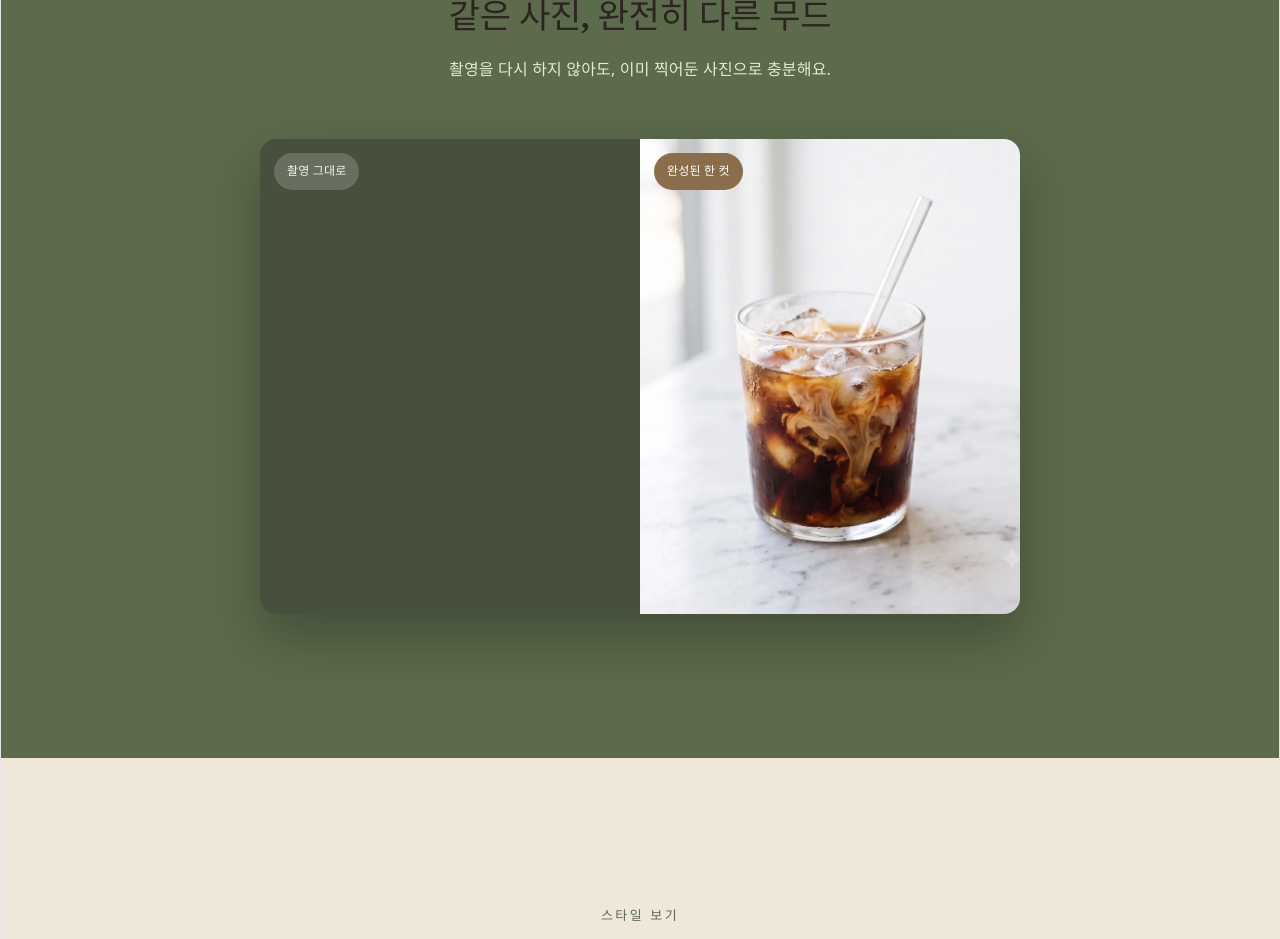
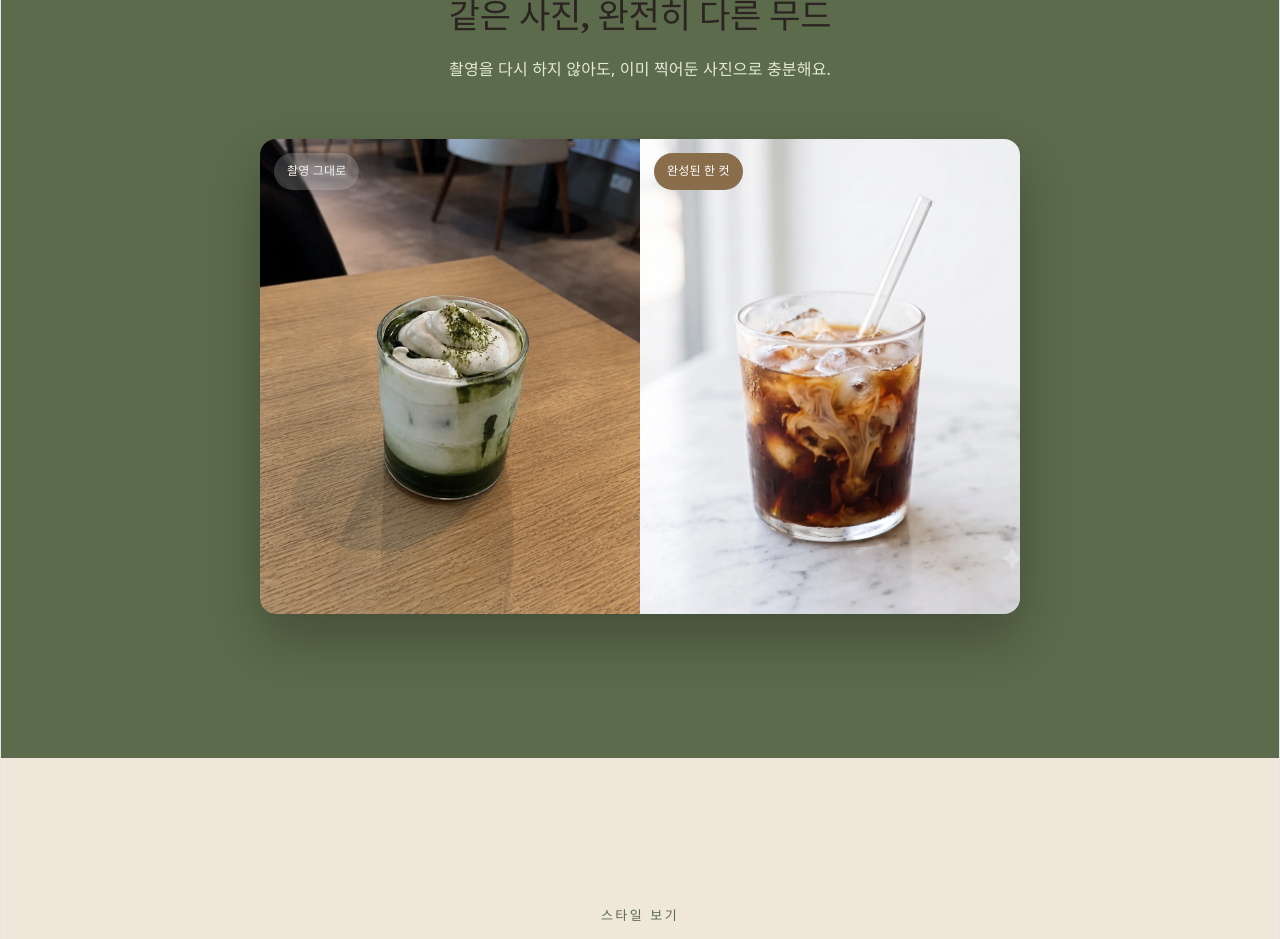
Before and after one commit to ysy-works/ad-creator, a React app in the folder frontend/: page / in a window 1280 px wide. Shown: the part 1900-2839 px from the top of the page. Built offline with nearby package versions, Linux system fonts and the light colour scheme; the HTML template or start-up script is replaced by a standard one.

Commit message:
fix: Before/After 데모 이미지를 natural_white__product_large + 신규 원본 사진으로 교체

```diff
--- a/frontend/src/Home.jsx
+++ b/frontend/src/Home.jsx
@@ -352,7 +352,7 @@ function Home({ onStart, lang = "ko", setLang }) {
         .home-ba-grid { display: grid; grid-template-columns: 1fr 1fr; max-width: 760px; margin: 0 auto; border-radius: 16px; overflow: hidden; box-shadow: 0 24px 56px rgba(0,0,0,0.28); }
         .home-ba-col { position: relative; aspect-ratio: 4/5; display: flex; align-items: center; justify-content: center; }
         .home-ba-col.before { background: #46503C; }
-        .home-ba-col.after img { width: 100%; height: 100%; object-fit: cover; }
+        .home-ba-col img { width: 100%; height: 100%; object-fit: cover; }
         .home-ba-tag { position: absolute; top: 14px; left: 14px; font-size: 12px; padding: 5px 13px; border-radius: 999px; font-weight: 700; }
         .home-ba-col.before .home-ba-tag { background: rgba(255,255,255,0.18); color: #F5F2EA; }
         .home-ba-col.after .home-ba-tag { background: var(--accent); color: #fff; z-index: 2; }
@@ -518,10 +518,13 @@ function Home({ onStart, lang = "ko", setLang }) {
           <p>{t.baSub}</p>
         </div>
         <div className="home-ba-grid">
-          <div className="home-ba-col before"><span className="home-ba-tag">{t.baBefore}</span></div>
+          <div className="home-ba-col before">
+            <span className="home-ba-tag">{t.baBefore}</span>
+            <img src="/references/showcase_before.webp" alt={t.baBefore} />
+          </div>
           <div className="home-ba-col after">
             <span className="home-ba-tag">{t.baAfter}</span>
-            {galleryItems[0] && <img src={galleryItems[0].thumbnail_url} alt={t.baAfter} />}
+            <img src="/references/natural_white__product_large.webp" alt={t.baAfter} />
           </div>
         </div>
       </section>
```
Also changed, not shown: frontend/public/references/showcase_before.webp (added).
